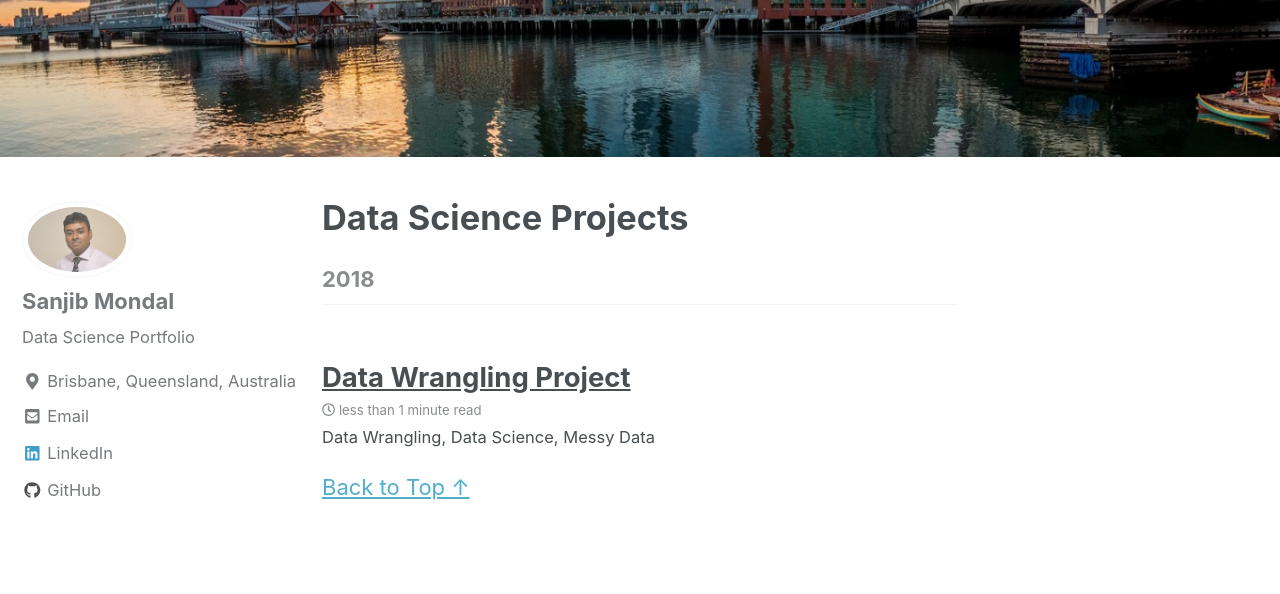
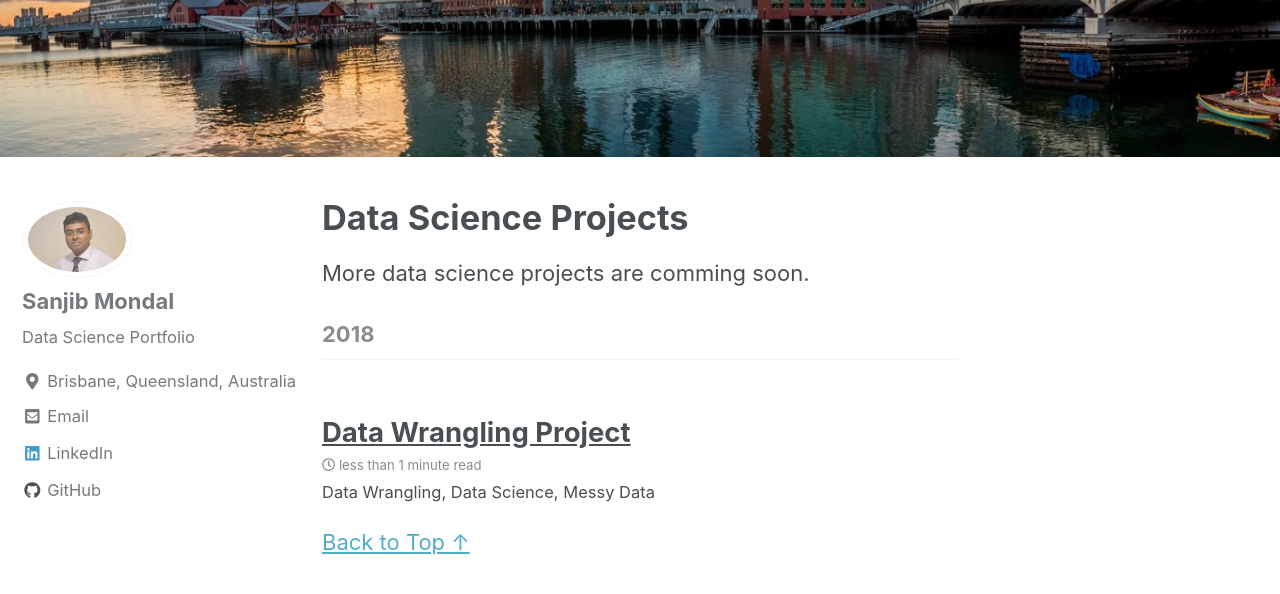
Before and after one commit to Sanjib-Mondal/Sanjib-Mondal.Co, a Jekyll site: the page built from _pages/machinelearning.md, in a window 1280 px wide and 900 px high, scrolled down 418 px. Shown: the top 594 px of the window. Built offline with Jekyll 4.4.1, drawn with Linux system fonts in a browser that asks for light colours; nearby versions of some CDN libraries.

Commit message:
Update machinelearning.md

```diff
--- a/_pages/machinelearning.md
+++ b/_pages/machinelearning.md
@@ -6,3 +6,5 @@ author_profile: true
 header:
   image: "/images/fortPoint.png"
 ---
+
+More data science projects are comming soon.
```
